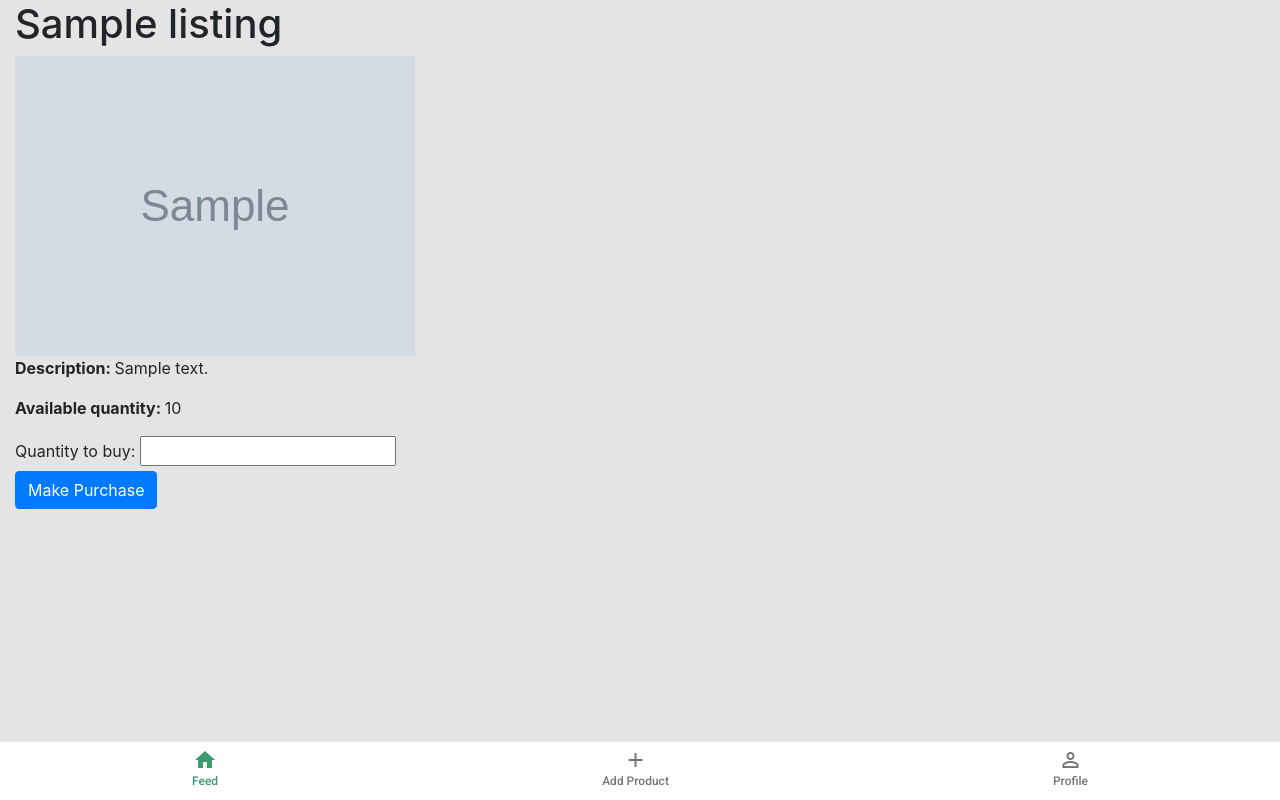
After one commit to hanneswidrig/taj-mahal, a Flask app: page /listing/buy/1 in a window 1280 px wide. The commit adds this page. Run offline with Flask 2, Linux system fonts and the light colour scheme; grey boxes marked "Sample" are stand-in pictures; a database or web service that is not in the repository returns one stand-in record (values such as "Sample title"); parts of the project's set-up code (start-up, migrations or seed data) failed here and were passed over; some libraries are stand-ins or nearby versions.

Commit message:
Buy button created and purchase page created. The quantity field on the purchase page already has validation due to the buy class I created.

```diff
--- a/app.py
+++ b/app.py
@@ -1,5 +1,9 @@
 # Pip Dependencies
 from flask import Flask, render_template, request, flash, redirect, url_for
+from flask_wtf import Form, FlaskForm
+from wtforms import StringField, SubmitField, IntegerField, SelectField, DecimalField
+from wtforms.validators import Email, Length, DataRequired, Regexp
+
 import sys
 
 # Imported Project Files
@@ -33,6 +37,22 @@ def listing_detail(id):
 	listing = db.get_one_listing(id)
 	return render_template('detail-listing.html', listing=listing)
 
+class BuyForm(FlaskForm):
+    quantity = DecimalField('Quantity to buy')
+    submit = SubmitField('Make Purchase')
+
+@app.route('/listing/buy/<int:id>', methods=['GET', 'POST'])
+def buy_listing(id):
+	listing = db.get_one_listing(id)
+	buy_item = BuyForm()
+
+	if buy_item.validate_on_submit():
+		pass
+		#TODO: update database with new quantity remaining
+	else:
+		flash("Unable to purchase item")
+	return render_template('buy_listing.html', listing=listing, form=buy_item)
+
 @app.route('/listing/add')
 def all_listings():
 	return render_template('add-listing.html')
--- /dev/null
+++ b/templates/_form_errors.html
@@ -0,0 +1,12 @@
+{% if form.errors %}
+    <div class="alert alert-danger">
+        <h2>Please correct the following and resubmit</h2>
+        <ul>
+            {% for field_name in form.errors %}
+                {% for field_error in form.errors[field_name] %}
+                    <li>{{ form[field_name].label }}: {{ field_error }}</li>
+                {% endfor %}
+            {% endfor %}
+        </ul>
+    </div>
+{% endif %}
--- /dev/null
+++ b/templates/buy_listing.html
@@ -0,0 +1,24 @@
+{% extends "base.html" %}
+{% block title %}Buy Product{% endblock %}
+{% block content %}
+
+    {# Include the form error handling markup #}
+<h1>
+	{{ listing.title }}
+</h1>
+    <img src={{ listing.photo }}>
+<p>
+    <strong>Description: </strong>{{ listing.description }}
+</p>
+<p>
+    <strong>Available quantity: </strong> {{ listing.available_quantity }}
+</p>
+{% include '_form_errors.html' %}
+
+<form method="POST">
+    {{ form.csrf_token }}
+    <div>{{ form.quantity.label }}:
+    {{ form.quantity }}</div>
+    <div>{{ form.submit(class_="btn btn-primary") }}</div>
+</form>
+{% endblock %}
```
Also changed, not shown: templates/detail-listing.html (+5 -3 lines).
